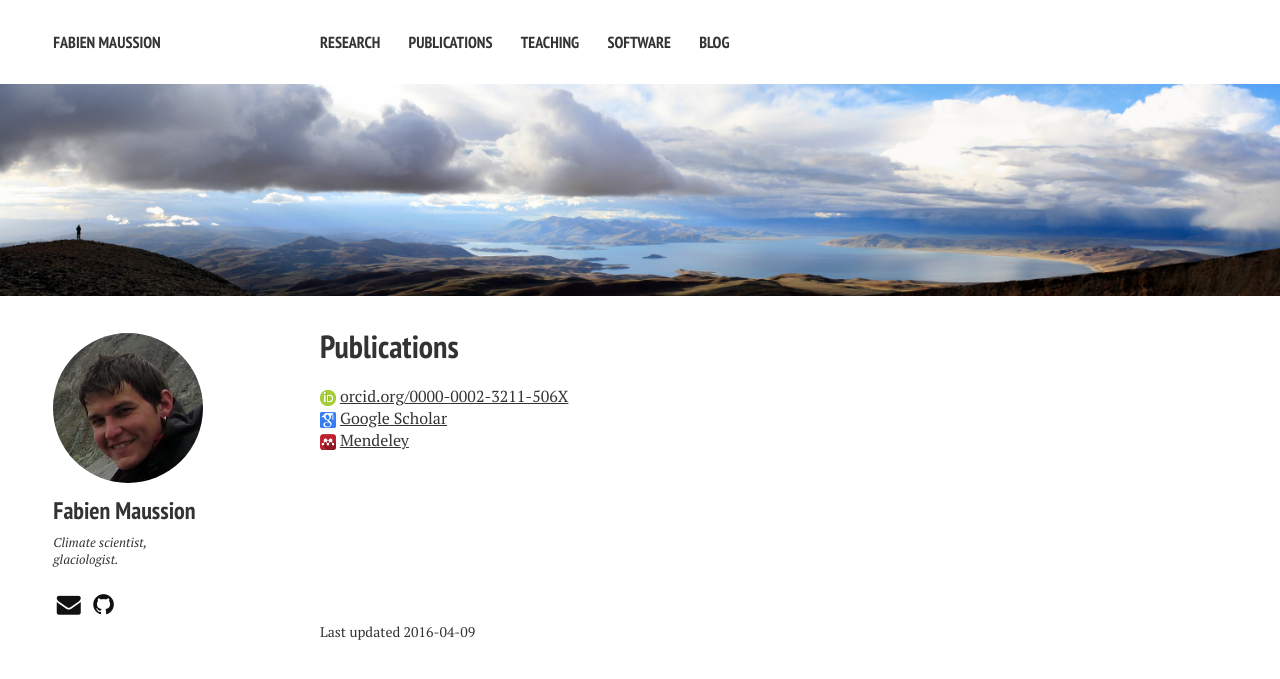
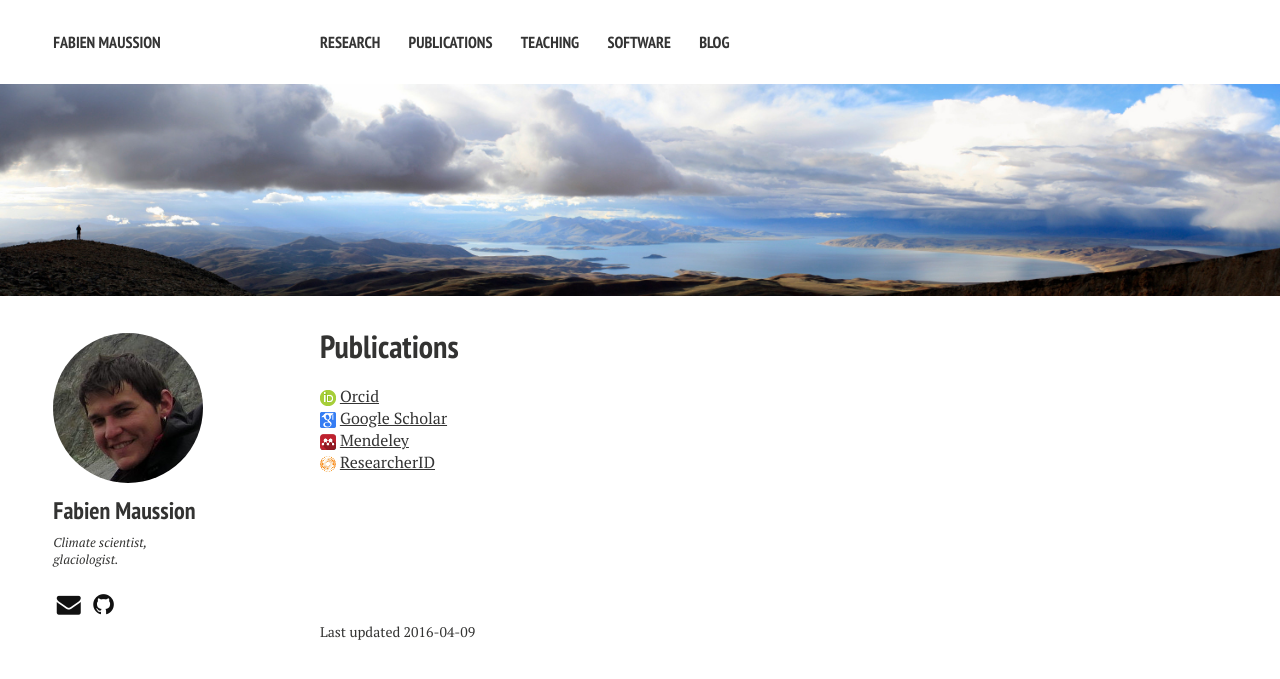
Before and after one commit to fmaussion/fmaussion.github.io, a Jekyll site: the page built from publications/index.md, in a window 1280 px wide. Shown: the top 679 px of the page. Built offline with Jekyll 4.4.1, drawn with Linux system fonts in a browser that asks for light colours; nearby versions of some CDN libraries.

Commit message:
ResearcherID

```diff
--- a/publications/index.md
+++ b/publications/index.md
@@ -6,6 +6,7 @@ title: "Publications"
 modified: 2016-04-09
 ---
 
-![Orcid]({{ site.url }}/images/orcid.png) [orcid.org/0000-0002-3211-506X](http://orcid.org/0000-0002-3211-506X)
+![Orcid]({{ site.url }}/images/orcid.png) [Orcid](http://orcid.org/0000-0002-3211-506X)
 ![Scholar]({{ site.url }}/images/scholar.png) [Google Scholar](https://scholar.google.com/citations?user=tTpQiSgAAAAJ&hl=fr)
 ![Mendeley]({{ site.url }}/images/mendeley.png) [Mendeley](https://www.mendeley.com/profiles/fabien-maussion/)
+![ResearcherID]({{ site.url }}/images/rid.png) [ResearcherID](http://www.researcherid.com/rid/B-9814-2013)
```
Also changed, not shown: images/rid.png (added).
